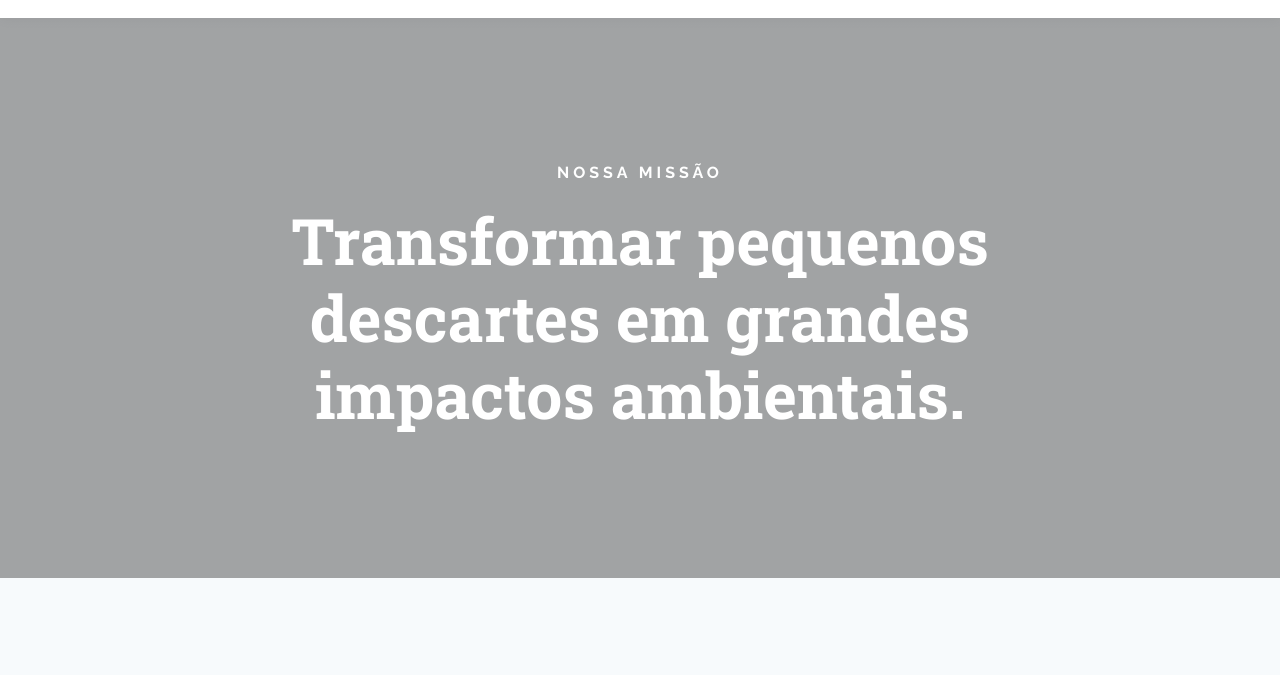
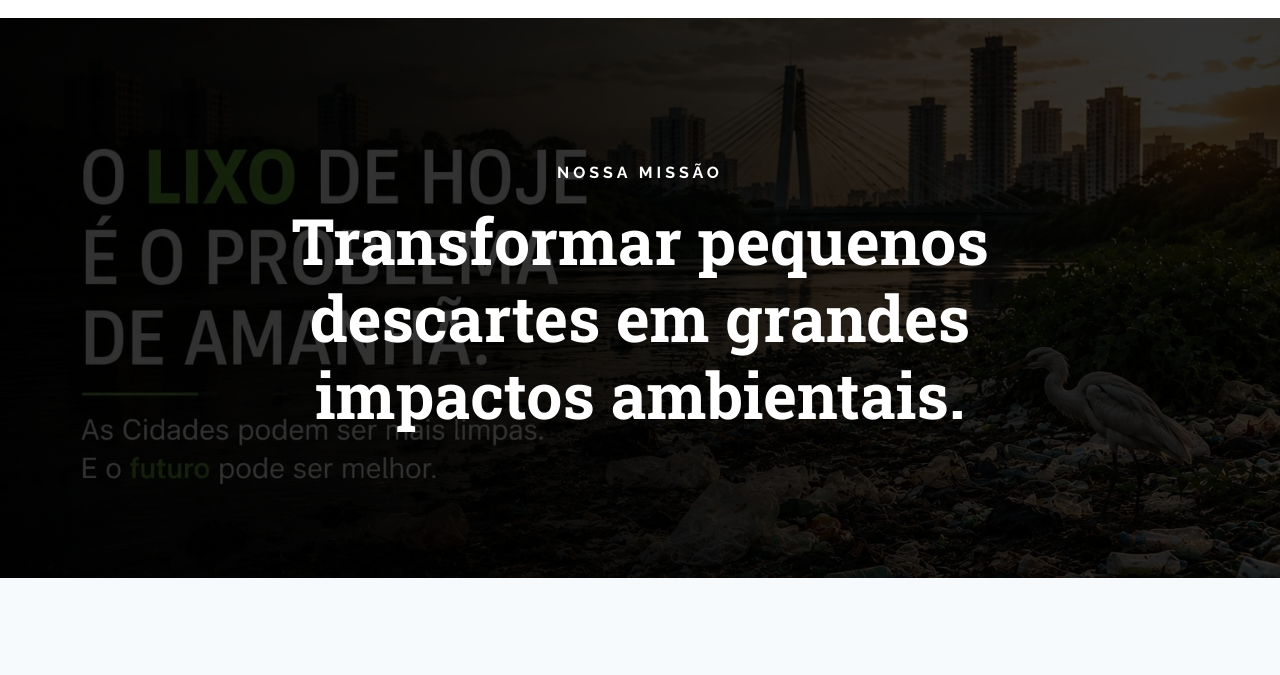
Before and after one commit to GremlinHz/Reciclagem, a plain HTML site: page frontend/objetivos/objetivos.html in a window 1280 px wide. Shown: the part 67-742 px from the top of the page. Drawn offline with Linux system fonts and the light colour scheme.

Commit message:
revisando

```diff
--- a/frontend/style.css
+++ b/frontend/style.css
@@ -836,10 +836,10 @@ align-items:center;
 
 background:
 linear-gradient(
-    rgba(0,0,0,.35),
-    rgba(0,0,0,.35)
+    rgba(0,0,0,.80),
+    rgba(0,0,0,.80)
 ),
-url("img/hero-trashin.png");
+url("/img/hero-trashin.jpeg");
 
 background-size:cover;
 
```
Also changed, not shown: frontend/index.html (+2 -2 lines), frontend/funcionalidades/funcionalidades.html (deleted).
